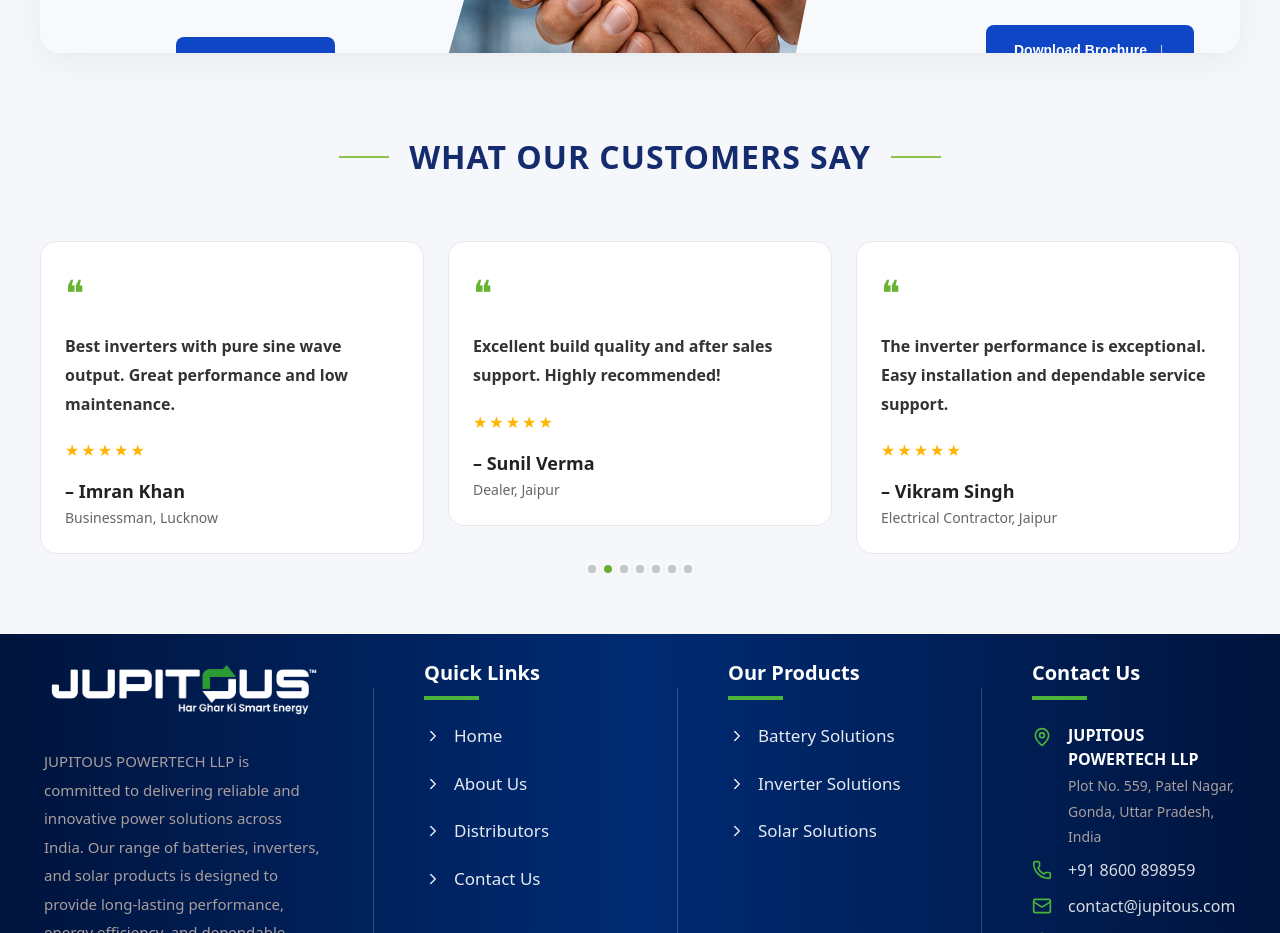
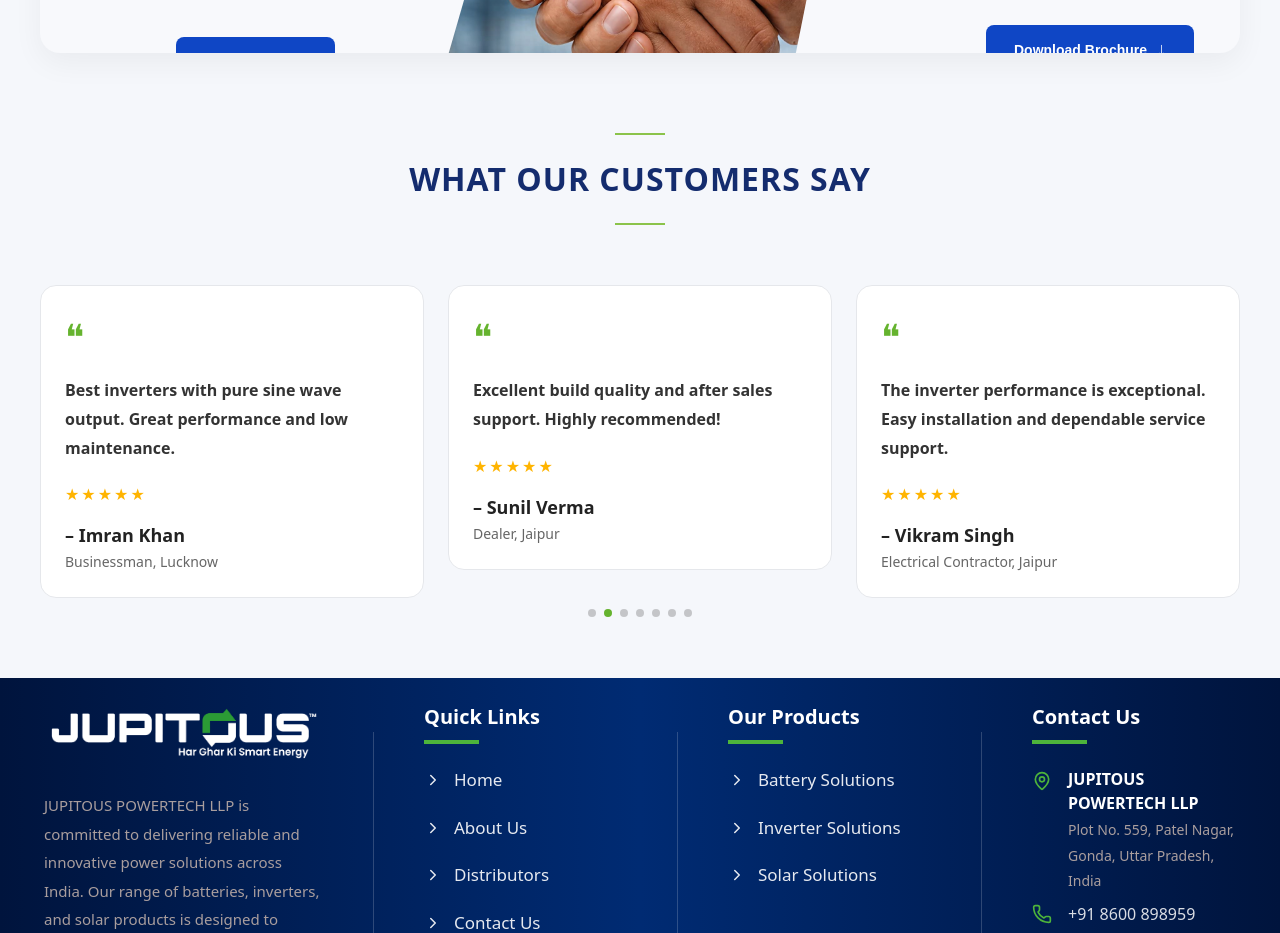
Before and after one commit to jupitous1008/jupitous-ui, a React (Vite) app: page / in a window 1280 px wide. Shown: the part 2480-3413 px from the top of the page. Built offline with nearby package versions, Linux system fonts and the light colour scheme.

Commit message:
update changes

```diff
--- a/src/style/BatteryProducts.scss
+++ b/src/style/BatteryProducts.scss
@@ -521,6 +521,10 @@
     margin-top: 15px;
     padding: 12px 24px;
     font-size: 15px;
+    display: inline-flex;
+    width: auto;
+    max-width: fit-content;
+    white-space: nowrap;
   }
 
   /* ---------------------------
--- a/src/style/Testimonials.scss
+++ b/src/style/Testimonials.scss
@@ -8,6 +8,8 @@
   justify-content: center;
   gap: 20px;
   margin-bottom: 40px;
+  flex-wrap: wrap;
+  text-align: center;
 
   .line {
     width: 50px;
@@ -22,6 +24,7 @@
     color: #142c6e;
     text-transform: uppercase;
     letter-spacing: 1px;
+    width: 100%;
   }
 }
 
@@ -169,7 +172,8 @@
     padding: 35px 12px;
 
     .section-heading {
-      flex-direction: row;
+      flex-direction: column;
+      gap: 12px;
 
       .line {
         width: 25px;
@@ -177,6 +181,7 @@
 
       h2 {
         font-size: 20px;
+        width: 100%;
       }
     }
 
```
